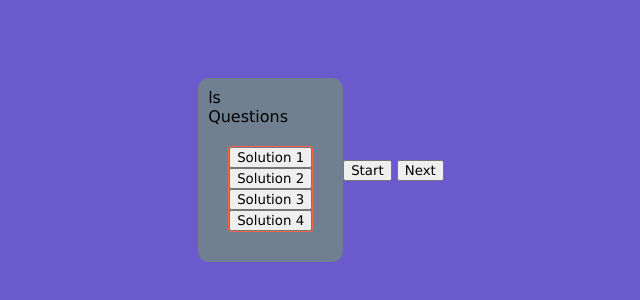
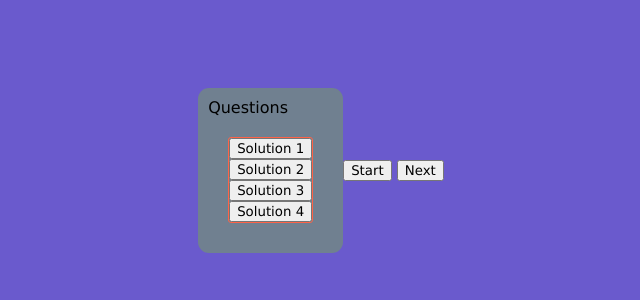
Before and after one commit to whoward2929/quiz-your-code-, a plain HTML site: page index.html in a window 1280 px wide. Shown: the part 232-532 px from the top of the page, without its empty margins (321-961 px from the left). Drawn offline with Linux system fonts and the light colour scheme.

Commit message:
Update index.html

```diff
--- a/index.html
+++ b/index.html
@@ -12,7 +12,7 @@
 </head>
 <body>
         <div class="container">
-        <div id="question-container" class="hide"> ls
+        <div id="question-container" class="hide">
         <div id="question">Questions</div>
         <div id="answer-buttons" class="btn-grid">
     <button class="btn"> Solution 1 </button>
```
